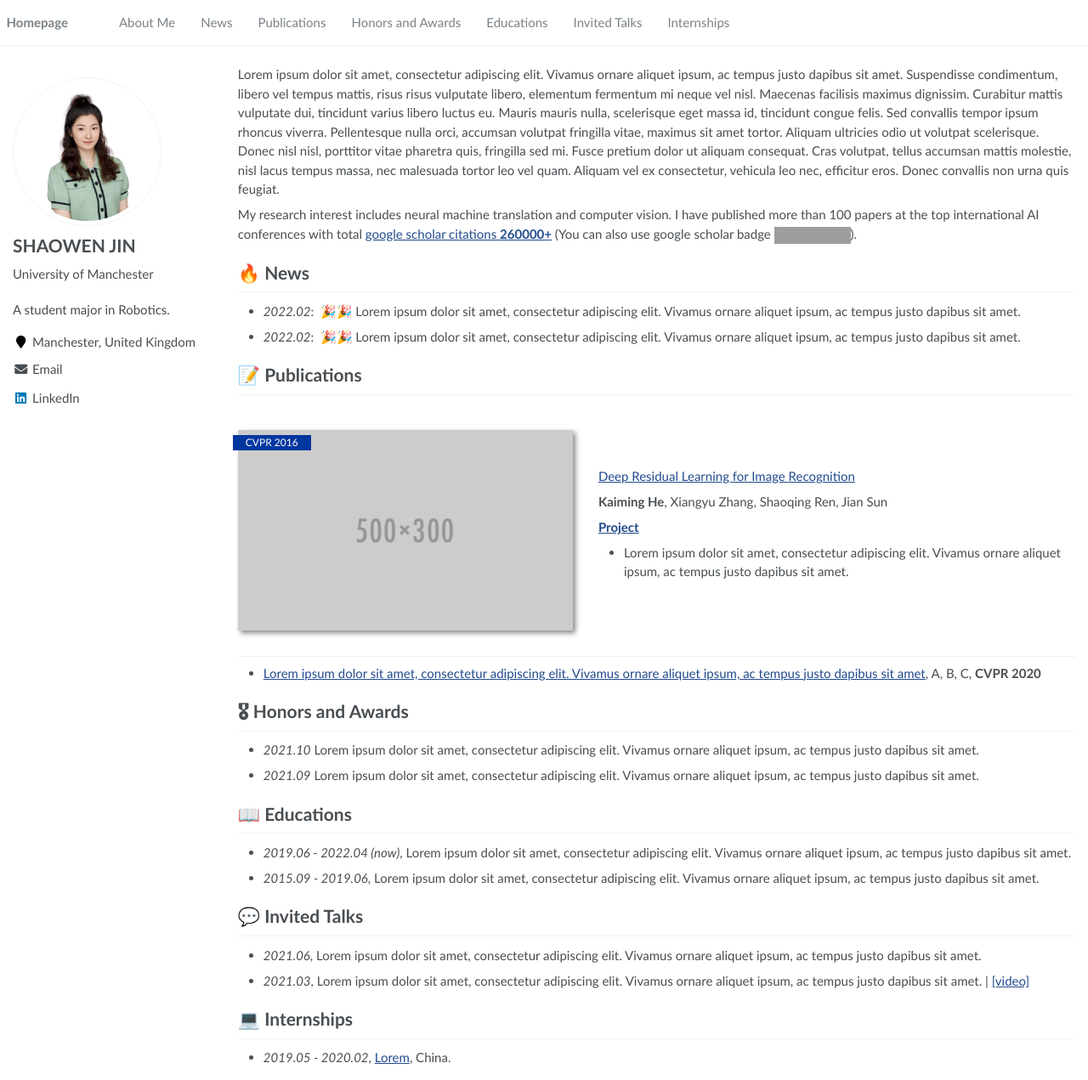
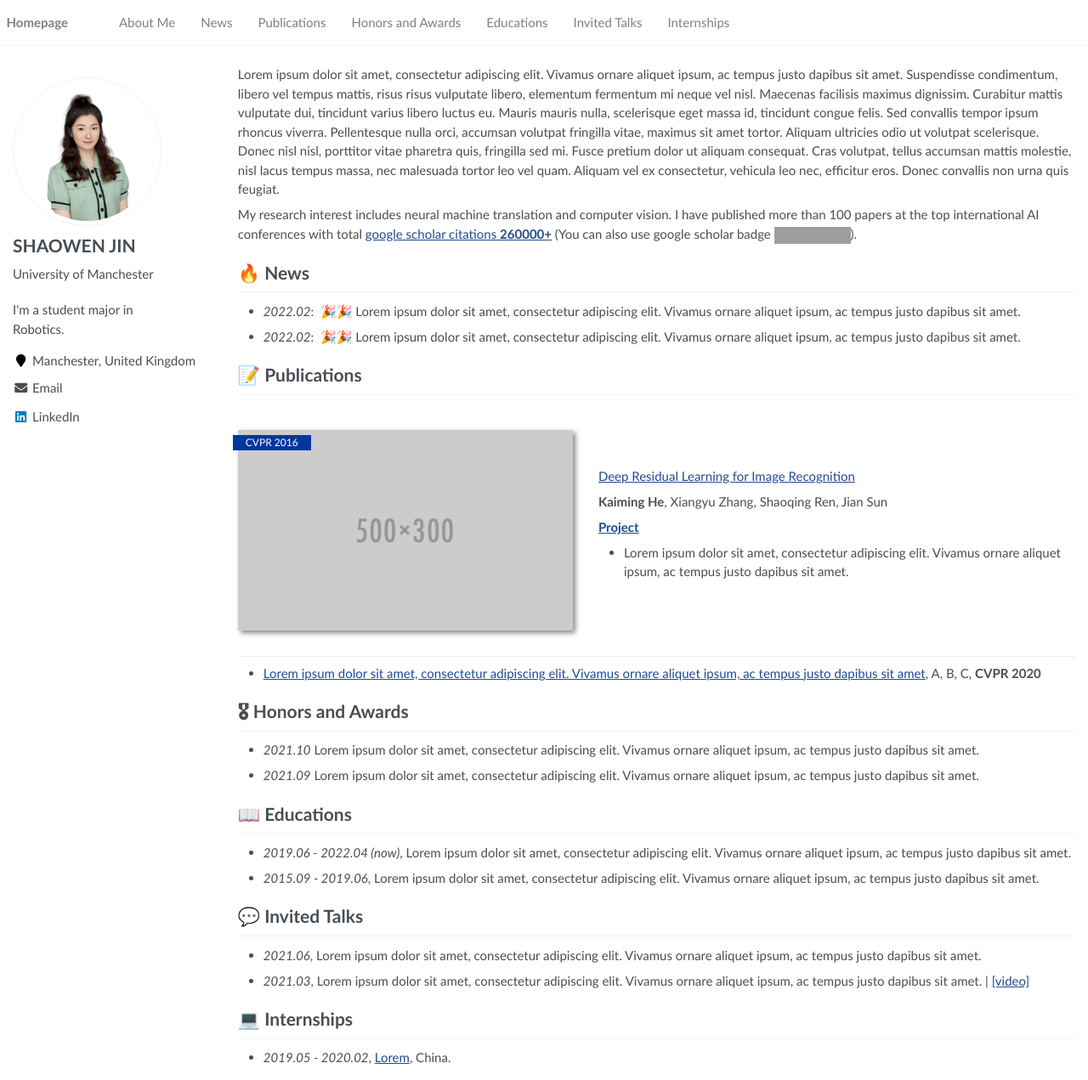
Before and after one commit to SHAOWENJIN/shaowenjin.github.io, a Jekyll site: the page built from _pages/about.md, in a window 1280 px wide and 1271 px high. Shown: the whole window at 85% size. Built offline with Jekyll 4.4.1, drawn with Linux system fonts in a browser that asks for light colours; grey boxes are pictures that could not be loaded.

```diff
--- a/_config.yml
+++ b/_config.yml
@@ -7,7 +7,7 @@
 
 # Site Settings
 title                    : "SHAOWEN JIN"
-description              : "A student major in Robotics. "
+description              : "I'm a student major in Robotics. "
 repository               : "shaowenjin.github.io"
 google_scholar_stats_use_cdn : true
 
@@ -43,7 +43,7 @@ author:
   instagram        :
   impactstory      : # e.g., "https://profiles.impactstory.org/u/xxxx-xxxx-xxxx-xxxx"
   lastfm           :
-  linkedin         : "shaowen-jin" # e.g., "linkedin username"
+  linkedin         : "https://www.linkedin.com/in/shaowen-jin" # e.g., "linkedin username"
   dblp             : # e.g., "https://dblp.org/pid/xx/xxxx.html"
   orcid            : # e.g., "https://orcid.org/xxxx"
   pinterest        :
```
